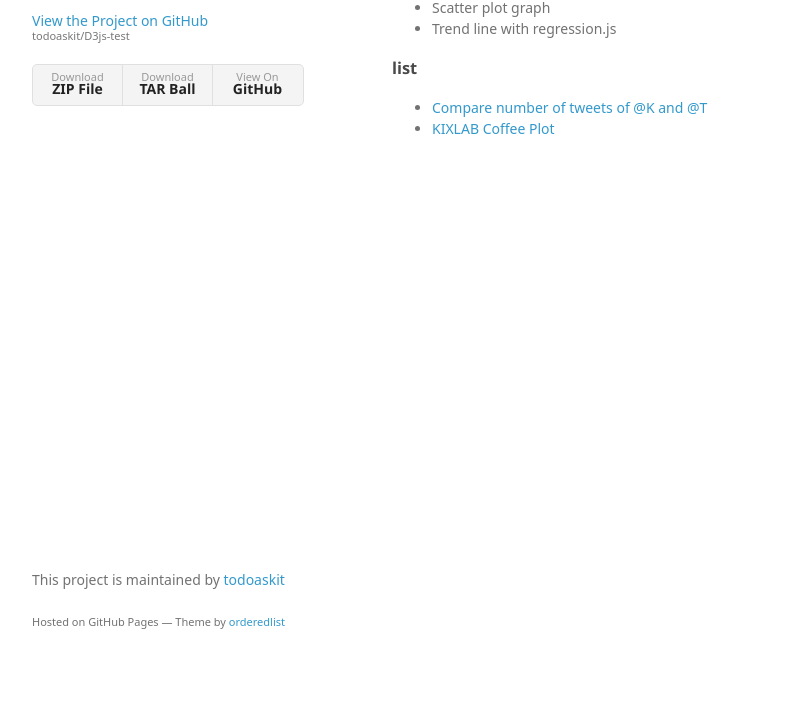
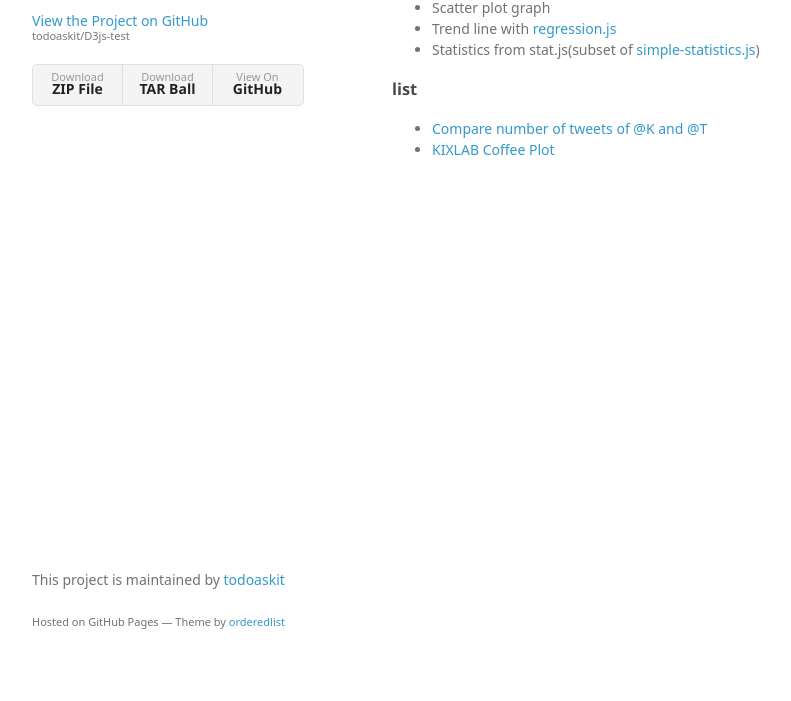
Before and after one commit to dongkwan-kim/D3js-test, a plain HTML site: page index.html in a window 1280 px wide. Shown: the part 99-800 px from the top of the page, without its empty margins (178-969 px from the left). Drawn offline with Linux system fonts and the light colour scheme; a web font is replaced by a local one.

```diff
--- a/index.html
+++ b/index.html
@@ -33,7 +33,9 @@
 
 <ul>
 <li>Scatter plot graph</li>
-<li>Trend line with regression.js</li>
+<li>Trend line with <a href="https://github.com/Tom-Alexander/regression-js">regression.js</a>
+</li>
+<li>Statistics from stat.js(subset of <a href="http://simplestatistics.org/">simple-statistics.js</a>)</li>
 </ul>
 
 <h3>
--- a/params.json
+++ b/params.json
@@ -1,6 +1,6 @@
 {
   "name": "D3js-test",
   "tagline": "",
-  "body": "### D3.js test\r\n- Scatter plot graph\r\n- Trend line with regression.js\r\n\r\n### list\r\n - [Compare number of tweets of @K and @T](https://todoaskit.github.io/D3js-test/tweets.html)\r\n - [KIXLAB Coffee Plot](https://todoaskit.github.io/D3js-test/kixlab-coffee.html)\r\n",
+  "body": "### D3.js test\r\n- Scatter plot graph\r\n- Trend line with [regression.js](https://github.com/Tom-Alexander/regression-js)\r\n- Statistics from stat.js(subset of [simple-statistics.js](http://simplestatistics.org/))\r\n\r\n### list\r\n - [Compare number of tweets of @K and @T](https://todoaskit.github.io/D3js-test/tweets.html)\r\n - [KIXLAB Coffee Plot](https://todoaskit.github.io/D3js-test/kixlab-coffee.html)\r\n",
   "note": "Don't delete this file! It's used internally to help with page regeneration."
 }
```
